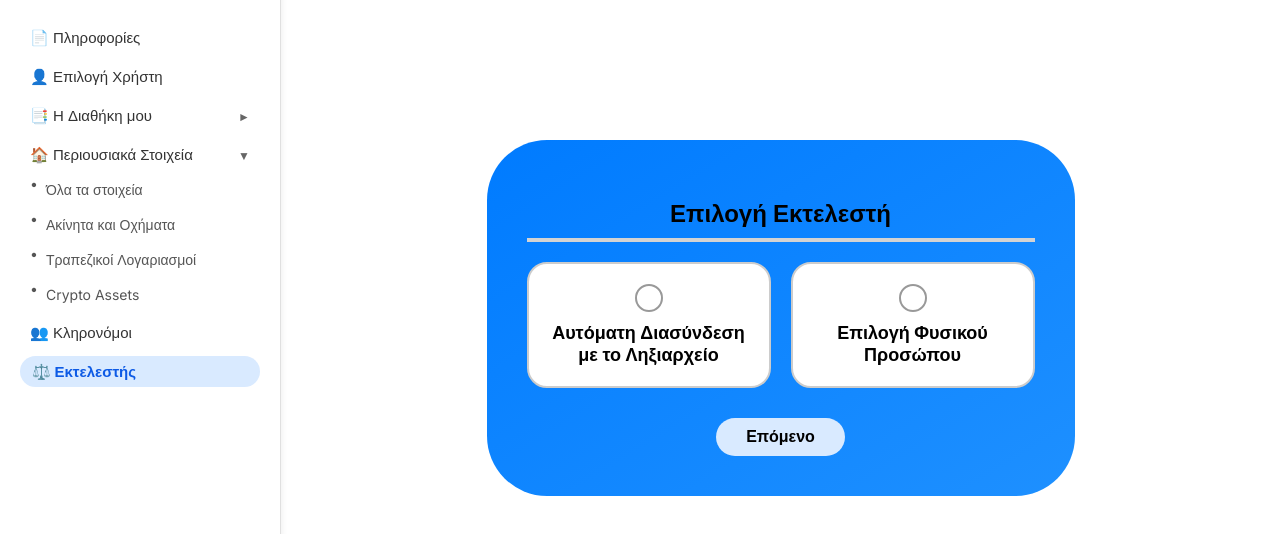
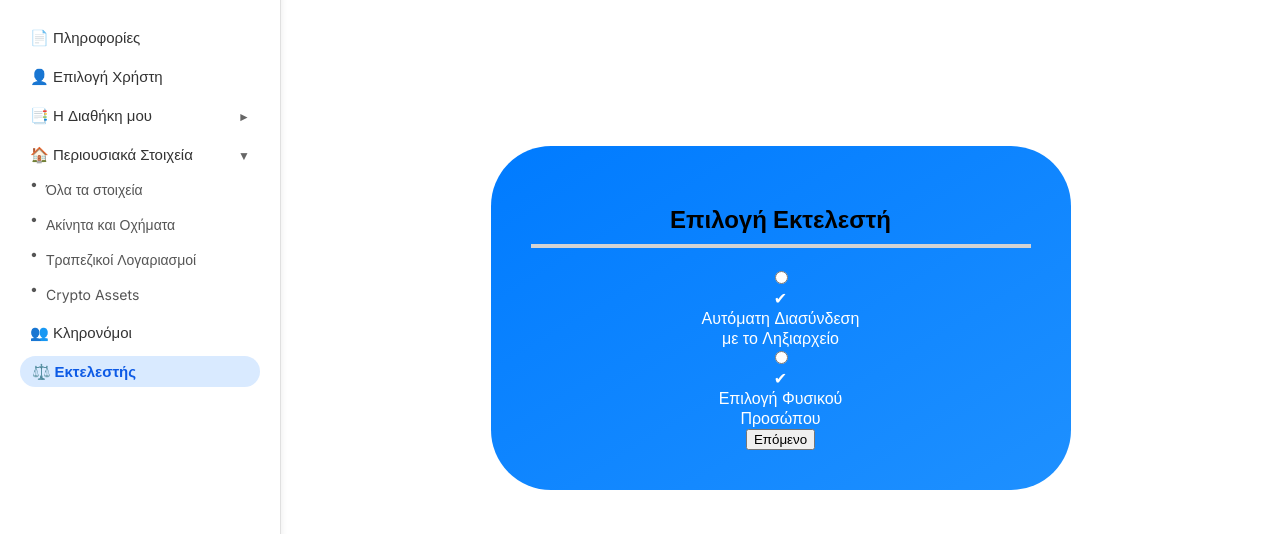
Before and after one commit to DimLiber/Inheriti, a plain HTML site: page project-code/mockup7/index3.html in a window 1280 px wide. Shown: the part 82-616 px from the top of the page. Drawn offline with Linux system fonts and the light colour scheme.

Commit message:
Update style7.css

```diff
--- a/project-code/mockup7/style7.css
+++ b/project-code/mockup7/style7.css
@@ -113,6 +113,7 @@ details.menu-group:not([open]) .arrow::after {
   flex-direction: column;
   align-items: center;
   justify-content: center;
+
 }
 
 .top-bar {
@@ -148,71 +149,39 @@ details.menu-group:not([open]) .arrow::after {
   margin-bottom: 20px;
 }
 
-.options {
-  display: flex;
-  justify-content: center;
-  gap: 20px;
+.info-text {
+  font-size: 22px;
+  font-weight: 600;
+  letter-spacing: 1px;
   margin-bottom: 30px;
+  text-transform: uppercase;
 }
 
-.option {
-  background-color: white;
-  border: 2px solid #ccc;
-  color: black;
-  font-weight: bold;
-  padding: 20px 20px;
-  border-radius: 20px;
-  cursor: pointer;
-  font-size: 18px;
-  min-width: 200px;
+.button-group {
   display: flex;
-  align-items: center;
+  gap: 20px;
   justify-content: center;
-  transition: border-color 0.2s, background-color 0.2s;
-  text-align: center;
 }
 
-.option input[type="radio"] {
-  display: none;
-}
-
-.option .content {
-  display: flex;
-  flex-direction: column;
-  align-items: center;
-  gap: 10px;
-}
-
-.option .checkmark {
-  width: 24px;
-  height: 24px;
-  border: 2px solid #999;
-  border-radius: 50%;
-  display: flex;
-  align-items: center;
-  justify-content: center;
-  font-size: 16px;
-  color: white;
-  background-color: white;
-}
-
-.option.selected .checkmark {
-  background-color: #0d5ae5;
-  border-color: #0d5ae5;
-  color: white;
-}
-
-.next-button {
-  background-color: #d9eaff;
+.neutral-button {
+  background-color: #f2f2f2;
+  color: black;
   border: none;
-  color: black;
-  padding: 10px 30px;
+  padding: 10px 25px;
   border-radius: 20px;
   font-weight: bold;
   cursor: pointer;
   font-size: 16px;
 }
 
-.next-button:hover {
-  background-color: #b2d9ff;
+.neutral-button:hover {
+  background-color: #d9d9d9;
 }
+
+.note {
+  margin-top: 20px;
+  font-size: 14px;
+  color: #666;
+  text-align: center;
+  max-width: 600px;
+}
```
